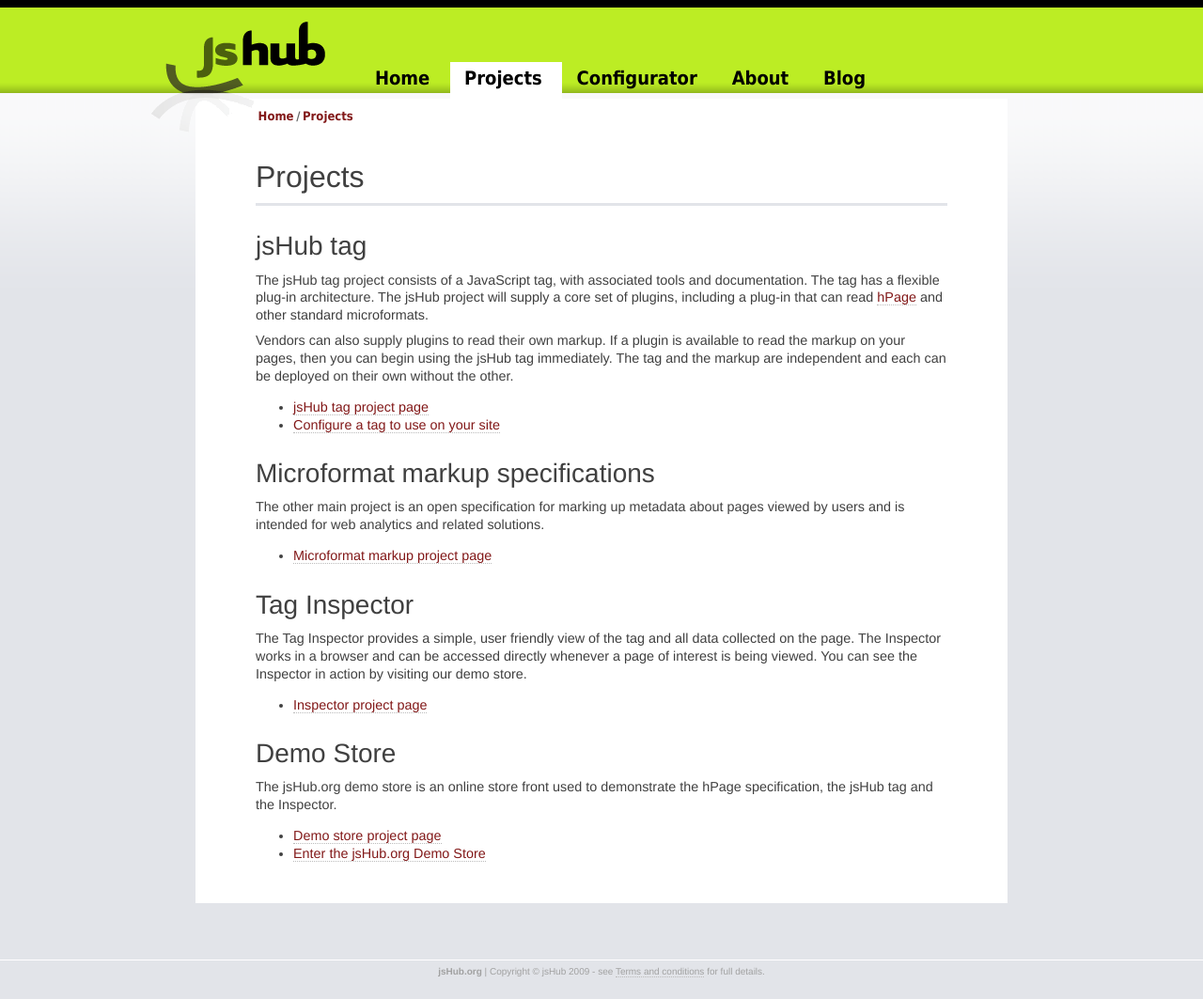
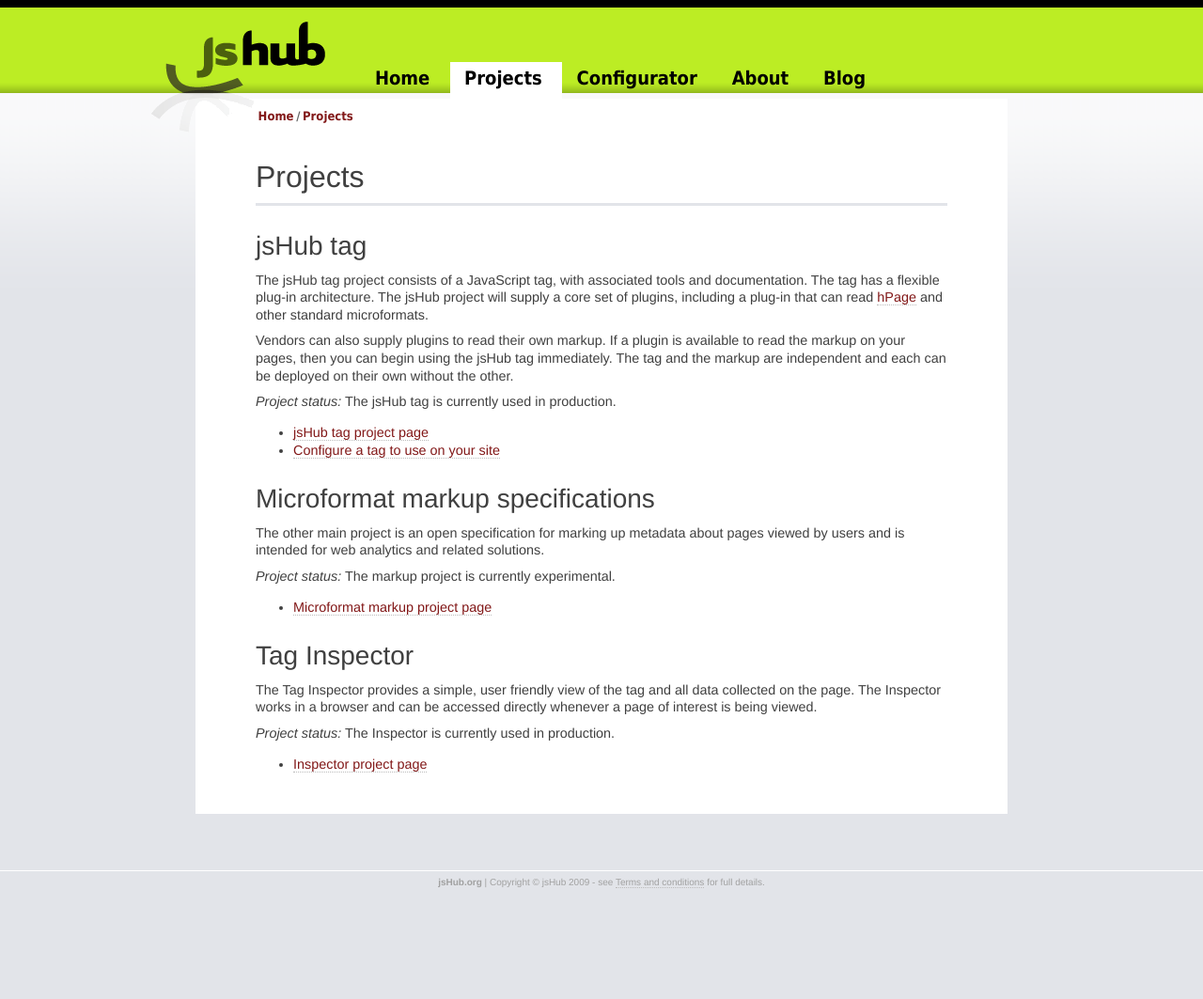
Before and after one commit to jshub/jshub.github.com, a Jekyll site: the page built from projects/index.markdown, in a window 1280 px wide. Shown: the whole page at 94% size. Built offline with Jekyll 4.4.1, drawn with Linux system fonts in a browser that asks for light colours; after the commit the page ends 968 px from its top, so only the background shows below that.

Commit message:
Remove the demo store, it's not helping

```diff
--- a/projects/index.markdown
+++ b/projects/index.markdown
@@ -17,6 +17,8 @@
 
 Vendors can also supply plugins to read their own markup. If a plugin is available to read the markup on your pages, then you can begin using the jsHub tag immediately. The tag and the markup are independent and each can be deployed on their own without the other.
 
+*Project status:* The jsHub tag is currently used in production.
+
  * [jsHub tag project page](/projects/jshub/)
  * [Configure a tag to use on your site](/configurator/)
 
@@ -24,15 +26,13 @@
 
 The other main project is an open specification for marking up metadata about pages viewed by users and is intended for web analytics and related solutions.
 
+*Project status:* The markup project is currently experimental.
+
  * [Microformat markup project page](/projects/markup/)
 
 ## Tag Inspector ##
-The Tag Inspector provides a simple, user friendly view of the tag and all data collected on the page.  The Inspector works in a browser and can be accessed directly whenever a page of interest is being viewed. You can see the Inspector in action by visiting our demo store.
+The Tag Inspector provides a simple, user friendly view of the tag and all data collected on the page.  The Inspector works in a browser and can be accessed directly whenever a page of interest is being viewed.
+
+*Project status:* The Inspector is currently used in production.
 
  * [Inspector project page](/projects/inspector/)
-
-## Demo Store ##
-The jsHub.org demo store is an online store front used to demonstrate the hPage specification, the jsHub tag and the Inspector.
-
- * [Demo store project page](/projects/demos/)
- * [Enter the jsHub.org Demo Store](/retail/)
--- a/projects/jshub/index.markdown
+++ b/projects/jshub/index.markdown
@@ -27,7 +27,6 @@
 
  * [Configure a jsHub tag](/configurator/)
 
-**If you want to understand the tag and the markup more in practice,** start with the [demo store](/retail/), and see some examples of markup in the page. There will be more implementation guides on the site soon.
 
 # Developer information #
 If you are interested in how the code works, then please read on.
```
